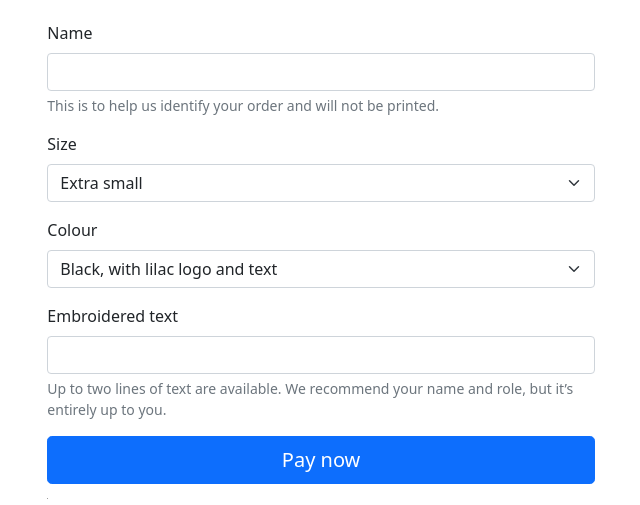
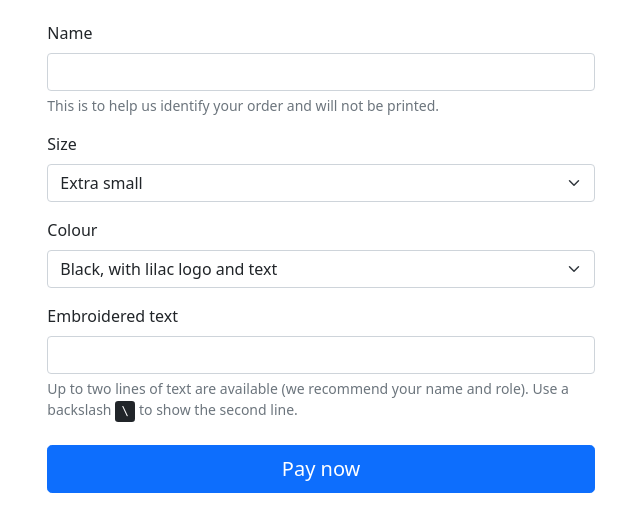
Before and after one commit to edwardcallow/spa.ecal.uk, a plain HTML site: page order.html in a window 1280 px wide. Shown: the part 246-751 px from the top of the page, without its empty margins (182-822 px from the left). Drawn offline with nearby package versions, Linux system fonts and the light colour scheme; grey boxes are pictures that could not be loaded.

Commit message:
I am still on a ThamesLink train, having just passed Three Bridges traincare facility

```diff
--- a/order.html
+++ b/order.html
@@ -82,16 +82,16 @@
 							</select>
 						</div>
 
-						<div class="mb-3">
+						<div class="mb-4">
 							<input type="hidden" name="on2" value="Embroidered text">
 							<label for="spaText" class="form-label">Embroidered text</label>
 							<input type="text" name="os2" maxlength="200" class="form-control" id="spaText" aria-describedby="spaTextHelp">
-							<div id="spaTextHelp" class="form-text">Up to two lines of text are available. We recommend your name and role, but it’s entirely up to you.</div>
+							<div id="spaTextHelp" class="form-text">Up to two lines of text are available (we recommend your name and role). Use a backslash <kbd>\</kbd> to show the second line.</div>
 						</div>
 
 						<!--<input type="image" src="https://www.paypalobjects.com/en_US/GB/i/btn/btn_buynowCC_LG.gif" border="0" name="submit" alt="Pay now">-->
 
-						<button class="btn btn-primary btn-lg w-100" name="submit" alt="Pay now">Pay now</button>
+						<button class="btn btn-primary btn-lg w-100 mb-4" name="submit" alt="Pay now">Pay now</button>
 
 						<img alt="" border="0" src="https://www.paypalobjects.com/en_GB/i/scr/pixel.gif" width="1" height="1">
 					</form>
```
